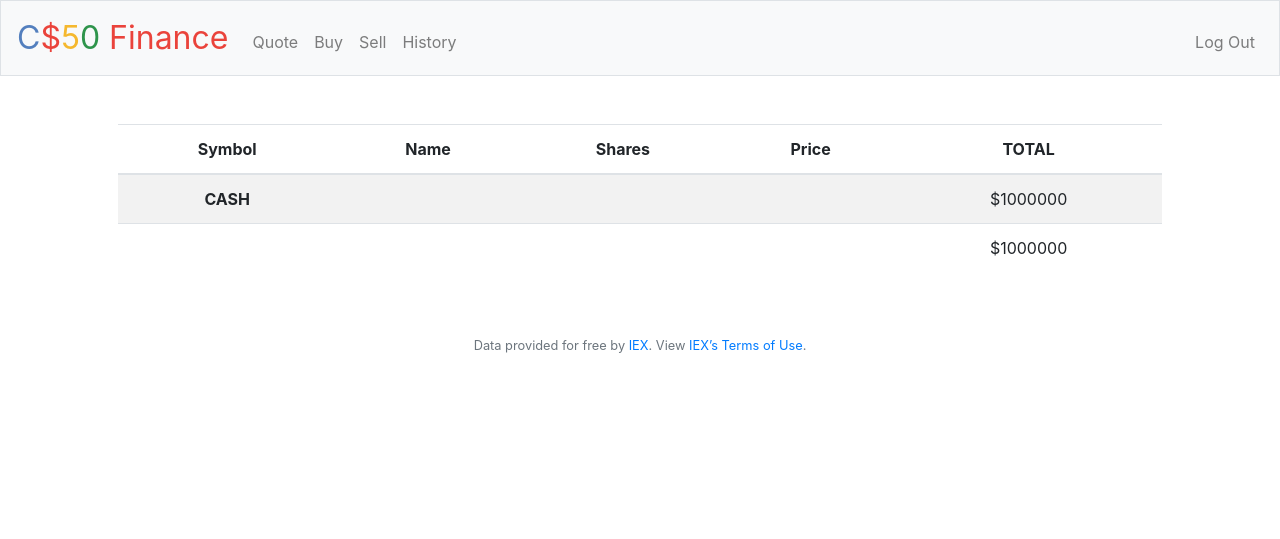
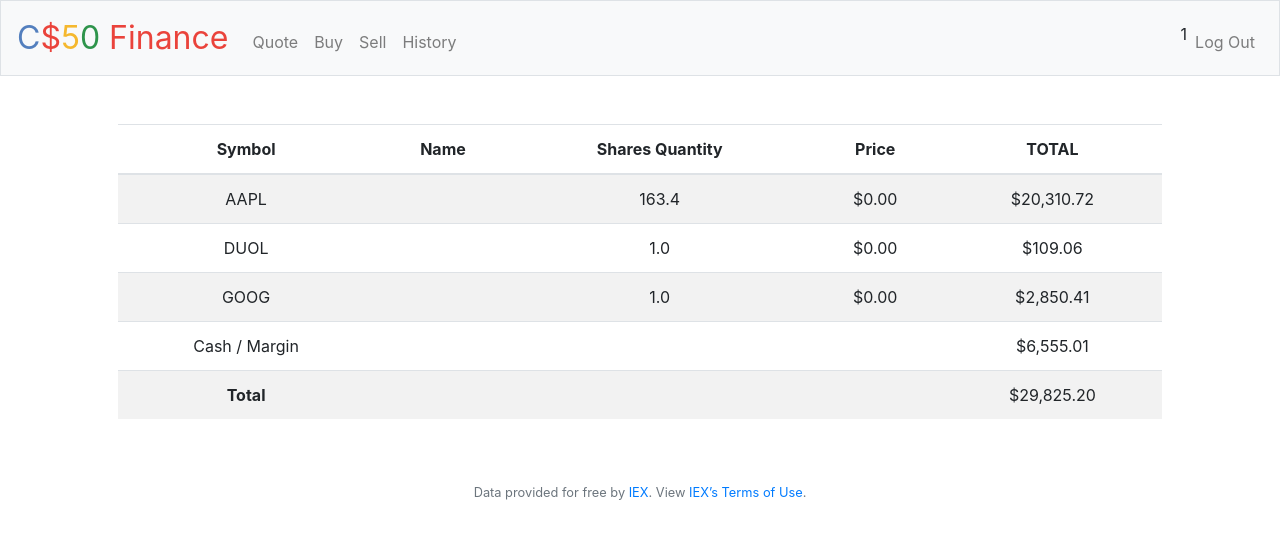
Before and after one commit to chiragpandit1/cs50-finance, a Flask app: page / in a window 1280 px wide. Shown: the top 539 px of the page. Run offline with Flask 2, Linux system fonts and the light colour scheme; a user stored in the database is signed in; data that the repository does not hold is empty; some libraries are stand-ins or nearby versions.

Commit message:
Completed multiple pages
- buy impl.
- history impl. / Transaction Details impl
- homepage impl.

```diff
--- a/application.py
+++ b/application.py
@@ -46,21 +46,158 @@
 @login_required
 def index():
     """Show portfolio of stocks"""
-    return render_template("home.html")
+    # return_home_page()
+
+    user_record = db.execute("SELECT * FROM users WHERE id = ?", session["user_id"])
+
+    user_holdings = db.execute("SELECT DISTINCT (asset_ticker),"
+                               " SUM(quantity) as quantity,"
+                               " SUM(price) AS price"
+                               " FROM transaction_details"
+                               " WHERE user_id=?"
+                               " GROUP BY asset_ticker", session["user_id"])
+
+    # TODO - Add details in user_holdings about current price of that stock and its company name
+
+    # Add details in user_holdings about current price of that stock and its company name
+    homepage_records = [];
+    user_margin = float(user_record[0]["cash"])
+    asset_total = user_margin
+    for holding in user_holdings:
+        ticker_details = lookup(holding['asset_ticker'])
+        current_share_price = float(ticker_details['price'])
+        print(f"Current share price of {holding['asset_ticker']} is {current_share_price}")
+
+        # Fetch share's current prices.
+        print(f"Adding {holding['price']} with {asset_total}")
+        asset_total += float(holding['price'])
+        homepage_record = {
+            "asset_ticker": holding["asset_ticker"],
+            "ticker_current_price": usd(current_share_price),
+            "ticker_detail_name": ticker_details['name'],
+            "total_quantity": holding['quantity'],
+            "total_price": usd(holding['price'])
+        }
+        homepage_records.append(homepage_record)
+
+    return render_template("home.html",
+                           cash=usd(float(user_record[0]["cash"])),
+                           asset_total=usd(asset_total),
+                           user_holdings=homepage_records)
 
 
 @app.route("/buy", methods=["GET", "POST"])
 @login_required
 def buy():
-    """Buy shares of stock"""
-    return apology("TODO")
+    if request.method == "GET":
+        return render_template("buy.html")
+
+    elif request.method == "POST":
+
+        symbol = request.form.get("symbol")
+        quantity = float(request.form.get("quantity"))
+
+        # Query the IEX Stocks API - # Send the response back to the page
+        response = lookup(symbol)
+
+        if not response:
+            print(response)
+            return apology("Unable to buy now!", 501);
+        else:
+            # Response - {{response.name}} ({{response.symbol}}) costs ${{response.price}}
+            print(response)
+
+            name = response['name']
+            print(name)
+
+            symbol = response['symbol']
+            print(symbol)
+
+            price = response['price']
+            print(price)
+            price = float(price)
+            print(price)
+
+            rows = db.execute("SELECT * FROM users WHERE id = ?", session["user_id"])
+
+            # Retrieve the total margin / cash user has on their account
+            user_margin = float(rows[0]["cash"])
+
+            # Buy Shares of that stock multiplied by quantity
+            total_price = price * quantity
+            if user_margin < total_price:
+                return apology("Unable to buy now, Not sufficient cash!", 403);
+            else:
+                # Reduce user margin
+                user_margin = user_margin - total_price
+
+                # Update user_margin / cash on backend for that user -
+                # TODO - UPDATE TABLE user SET cash = user_margin WHERE id = session["user_id"]
+                db.execute("UPDATE users SET cash = ? WHERE id = ?", user_margin, session["user_id"])
+
+                # TODO - Add the record in transactions_details, and holdings TABLES where userID = session
+                db.execute("  INSERT INTO transaction_details "
+                           "   (user_id, asset_ticker, transaction_type, quantity, price, transaction_date) "
+                           "  VALUES (?, ?, 'BUY', ?, ?, datetime('now'))",
+                           session["user_id"], symbol, quantity, total_price)
+
+                success_message = f"Bought {quantity} shares for {name}({symbol}) at {price}"
+                print(f"{success_message}, \nNew User Margin Available = {usd(user_margin)}")
+
+                # return success page
+                flash(f"{success_message}")
+                # return_home_page()
+
+                """Show portfolio of stocks"""
+                # return_home_page()
+
+                user_record = db.execute("SELECT * FROM users WHERE id = ?", session["user_id"])
+
+                user_holdings = db.execute("SELECT DISTINCT (asset_ticker),"
+                                           " SUM(quantity) as quantity,"
+                                           " SUM(price) AS price"
+                                           " FROM transaction_details"
+                                           " WHERE user_id=?"
+                                           " GROUP BY asset_ticker", session["user_id"])
+
+                # TODO - Add details in user_holdings about current price of that stock and its company name
+
+                # Add details in user_holdings about current price of that stock and its company name
+                homepage_records = [];
+                user_margin = float(user_record[0]["cash"])
+                asset_total = user_margin
+                for holding in user_holdings:
+                    ticker_details = lookup(holding['asset_ticker'])
+                    current_share_price = float(ticker_details['price'])
+                    print(f"Current share price of {holding['asset_ticker']} is {current_share_price}")
+
+                    # Fetch share's current prices.
+                    print(f"Adding {holding['price']} with {asset_total}")
+                    asset_total += float(holding['price'])
+                    homepage_record = {
+                        "asset_ticker": holding["asset_ticker"],
+                        "ticker_current_price": usd(current_share_price),
+                        "ticker_detail_name": ticker_details['name'],
+                        "total_quantity": holding['quantity'],
+                        "total_price": usd(holding['price'])
+                    }
+                    homepage_records.append(homepage_record)
+
+                return render_template("home.html",
+                                       cash=usd(float(user_record[0]["cash"])),
+                                       asset_total=usd(asset_total),
+                                       user_holdings=homepage_records)
+
+            # Redirect user back to quote details_page - # {'name': 'Apple Inc', 'price': 149.99, 'symbol': 'AAPL'}
+            # return render_template("buy.html", response=response)
 
 
 @app.route("/history")
 @login_required
 def history():
     """Show history of transactions"""
-    return apology("TODO")
+    rows = db.execute("SELECT * FROM transaction_details WHERE user_id=?", session["user_id"])
+    return render_template("history.html", rows=rows)
 
 
 @app.route("/login", methods=["GET", "POST"])
@@ -113,13 +250,18 @@
 @app.route("/quote", methods=["GET", "POST"])
 @login_required
 def quote():
-
-
     if request.method == "GET":
         return render_template("quote.html")
 
     elif request.method == "POST":
-        return apology("TODO")
+
+        symbol = request.form.get("symbol")
+
+        # Query the IEX Stocks API - # Send the response back to the page
+        response = lookup(symbol)  # print(response)
+
+        # Redirect user back to quote details_page - # {'name': 'Apple Inc', 'price': 149.99, 'symbol': 'AAPL'}
+        return render_template("quote.html", response=response)
 
 
 @app.route("/register", methods=["GET", "POST"])
@@ -164,12 +306,24 @@
 
         else:  # if user does not exists then -> store the value for username and generated password hash in db
             db.execute("INSERT INTO users (username, hash) VALUES (?, ?)", username, password_hash)
+            user_details = db.execute("SELECT * FROM users WHERE username=? ", username)
+            session["user_id"] = user_details[0]["id"]
 
             # return success page
             flash("Registered!")
-            return render_template("home.html")
 
-        # return apology("TODO")
+            user_record = db.execute("SELECT * FROM users WHERE id = ?", session["user_id"])
+
+            user_holdings = db.execute("SELECT DISTINCT (asset_ticker),"
+                                       " SUM(quantity) AS quantity,"
+                                       " SUM(price) AS price"
+                                       " FROM transaction_details"
+                                       " WHERE user_id=?"
+                                       " GROUP BY asset_ticker", session["user_id"])
+
+            return render_template("home.html",
+                                   cash=usd(float(user_record[0]["cash"])),
+                                   user_holdings=user_holdings)
 
 
 @app.route("/sell", methods=["GET", "POST"])
--- a/templates/home.html
+++ b/templates/home.html
@@ -11,25 +11,42 @@
                 <tr>
                   <th scope="col">Symbol</th>
                   <th scope="col">Name</th>
-                  <th scope="col">Shares</th>
+                  <th scope="col">Shares Quantity</th>
                   <th scope="col">Price</th>
-                <th scope="col">TOTAL</th></tr>
+                  <th scope="col">TOTAL</th>
+                </tr>
               </thead>
               <tbody>
+
+                {% for row in user_holdings %}
                     <tr>
-                  <th scope="row">CASH</th>
+                        <td>{{row.asset_ticker}}</td>
+                        <td>{{row.ticker_detail_name}}</td>
+                        <td scope="row">{{row['total_quantity']}}</td>
+                        <td>{{row.ticker_current_price}}</td>
+                        <td>{{row['total_price']}}</td>
+                    </tr>
+                {% endfor %}
+
+                <tr>
+                      <td scope="row">Cash / Margin</td>
                       <td></td>
                       <td></td>
                       <td></td>
-                <td>$1000000</td></tr>
+                      <td>{{cash}}</td>
+                </tr>
 
                 <tr>
-                  <th scope="row"></th>
+                      <th scope="row">Total</th>
                       <td></td>
                       <td></td>
                       <td></td>
-                <td>$1000000</td></tr>
+                      <td>{{asset_total}}</td>
+                </tr>
               </tbody>
             </table>
+<!--            {{user_holdings}}-->
+<!--            [{'asset_ticker': 'AAPL', 'SUM(quantity)': 163.4, 'SUM(price)': 20310.72}, {'asset_ticker': 'DUOL', 'SUM(quantity)': 1.0, 'SUM(price)': 109.06}, {'asset_ticker': 'GOOG', 'SUM(quantity)': 1.0, 'SUM(price)': 2850.41}]-->
         </div>
+
 {% endblock %}
--- a/templates/layout.html
+++ b/templates/layout.html
@@ -39,6 +39,7 @@
                         <li class="nav-item"><a class="nav-link" href="/history">History</a></li>
                     </ul>
                     <ul class="navbar-nav ml-auto mt-2">
+                        {{session['user_id']}}
                         <li class="nav-item"><a class="nav-link" href="/logout">Log Out</a></li>
                     </ul>
                 {% else %}
```
Also changed, not shown: db_notes.txt (added, +32 -0 lines), templates/buy.html (added, +18 -0 lines), templates/history.html (added, +37 -0 lines), templates/quote.html (+9 -0 lines), finance.db, 1 other file. Lines whose indentation alone changed are shown as unchanged.
